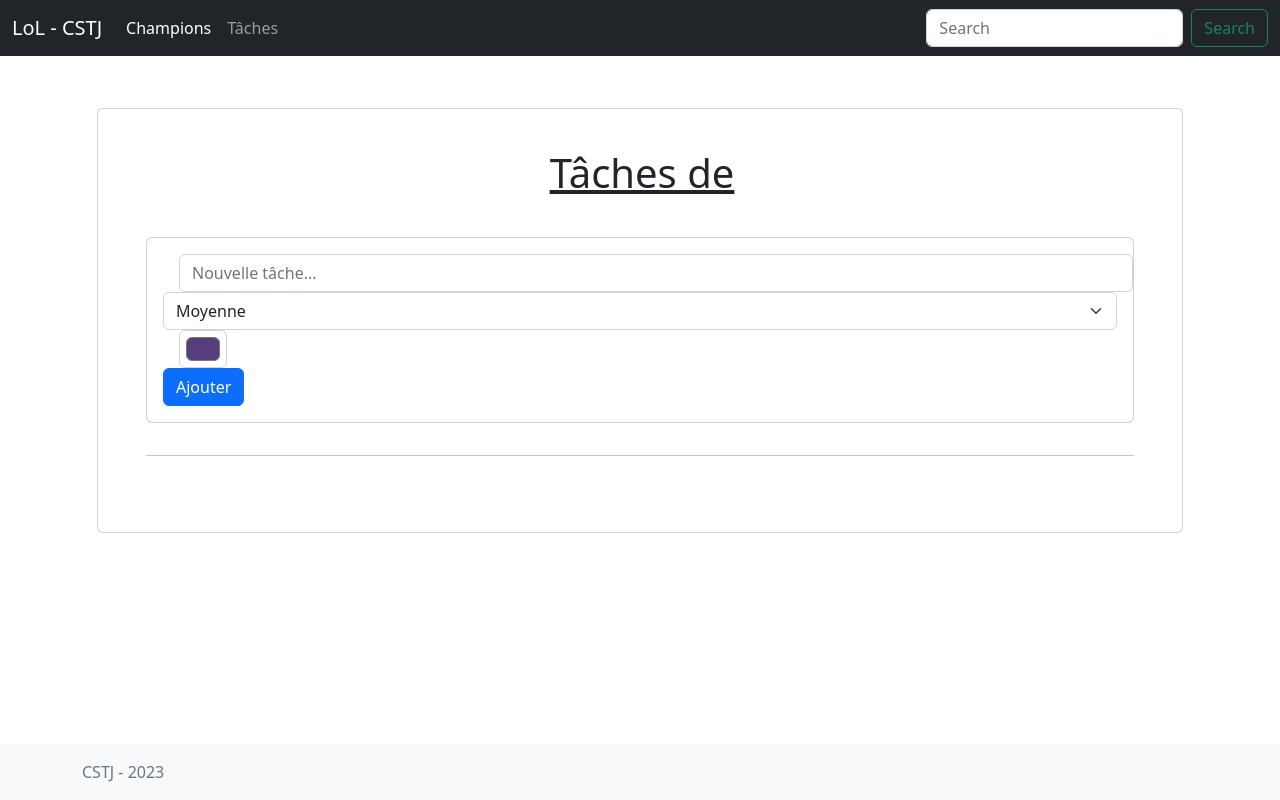
After one commit to yannickcharron/4D6.H23, a Symfony app: template templates/todo/index.html.twig in a window 1280 px wide. The commit adds this page. Run offline with Twig, Linux system fonts and the light colour scheme; the template is opened without the code that fills it, so the values that code supplies are empty; some libraries are stand-ins or nearby versions.

Commit message:
Fin du cours session/cookie (tâche)

```diff
--- a/templates/core/navbar.html.twig
+++ b/templates/core/navbar.html.twig
@@ -10,7 +10,7 @@
                     <a class="nav-link active" aria-current="page" href="{{ path('app_home') }}">Champions</a>
                 </li>
                 <li class="nav-item">
-                    <a class="nav-link" href="{{ path('route_items') }}">Items</a>
+                    <a class="nav-link" href="{{ path('app_todo') }}">Tâches</a>
                 </li>
             </ul>
             <form class="d-flex" method="POST" action="{{ app.request.uri }}">
--- /dev/null
+++ b/templates/todo/index.html.twig
@@ -0,0 +1,50 @@
+{% extends 'core/base.html.twig' %}
+{% block content %}
+<section>
+	<div class="container py-5 h-100">
+		<div class="row d-flex justify-content-center align-items-center h-100">
+			<div class="col">
+				<div id="todos-list" class="card">
+					<div class="card-body py-4 px-4 px-md-5">
+						<p class="h1 text-center mt-3 mb-4 pb-3">
+							<i class="fas fa-check-square me-1"></i>
+							<u>Tâches de {{ name }}</u>
+						</p>
+
+						<div class="pb-2">
+							<div class="card">
+								<div class="card-body">
+                                    <form method="POST" action="{{ path('todo_add') }}">
+                                        <input name="txtTodoName" type="text" class="form-control mx-3" placeholder="Nouvelle tâche..." required>
+                                        <select name="cboTodoPriority" class="form-select">
+                                            <option value="low">Basse</option>
+                                            <option selected value="medium">Moyenne</option>
+                                            <option value="high">Élevée</option>
+                                        </select>
+                                        <input name="clpTodoColor" type="color" class="form-control form-control-color mx-3" value="#563D7C">
+                                        <button type="submit" class="btn btn-primary">Ajouter</button>
+                                    </form>
+                                </div>
+							</div>
+						</div>
+
+						<hr class="my-4">
+                        <ul class="list-group list-group-horizontal rounded-0 bg-transparent">
+                            <li class="list-group-item px-3 py-1 d-flex align-items-center flex-grow-1 border-0 bg-transparent">
+                            </li>
+                            <li class="list-group-item ps-3 pe-0 py-1 rounded-0 border-0 bg-transparent">
+                                <div class="d-flex flex-row justify-content-end mb-1">
+                                </div>
+                                <div class="text-end text-muted">
+                                </div>
+                            </li>
+                        </ul>
+                        <div class="d-flex flex-row justify-content-md-center my-2">
+                        </div>
+					</div>
+				</div>
+			</div>
+		</div>
+	</div>
+</section>
+{% endblock %}
```
Also changed, not shown: src/Controller/TodoController.php (added, +55 -0 lines), src/Entity/Todo.php (added, +26 -0 lines), src/Entity/TodoList.php (added, +15 -0 lines), 1 other file.
